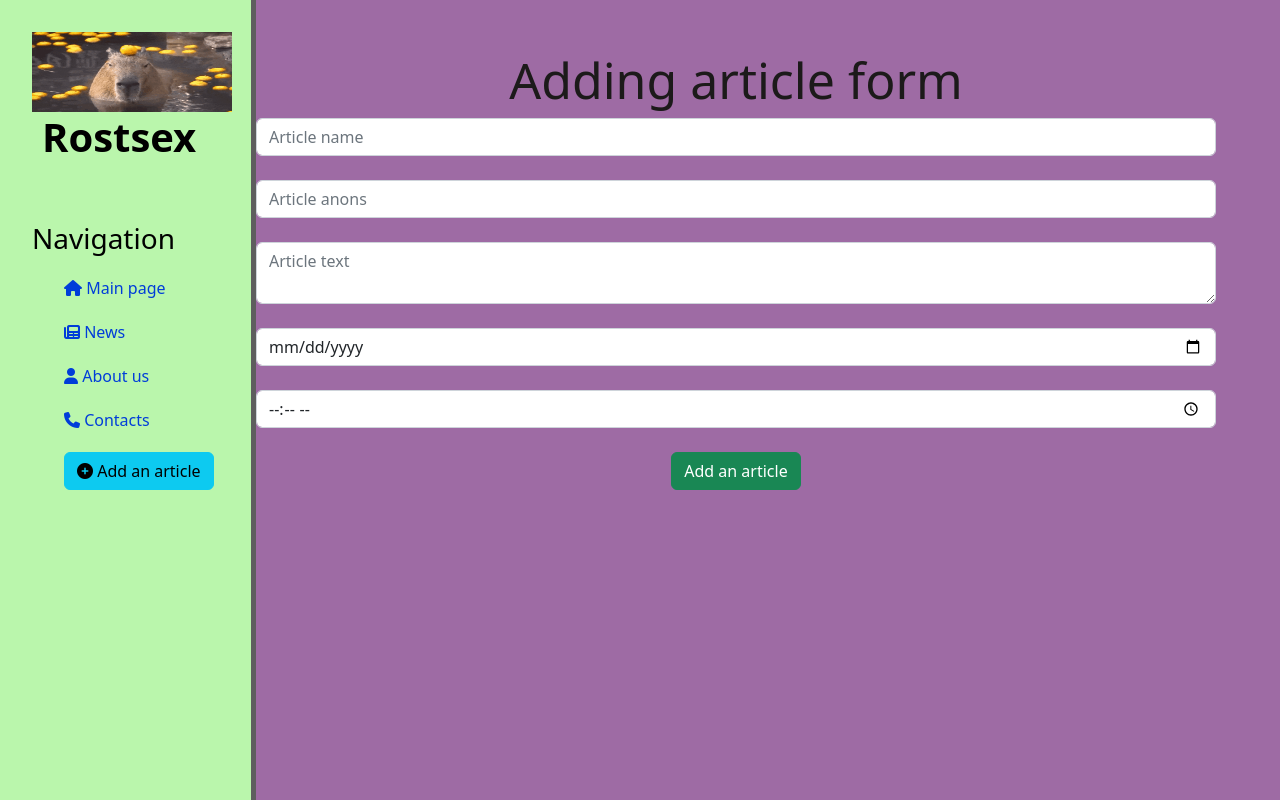
After one commit to LeapSunrise/first-page, a Django app: page /news_page/create in a window 1280 px wide. The commit adds this page. Run offline with Django 4.2, Linux system fonts and the light colour scheme.

Commit message:
add_new_article_page and add_new_article_form created.

```diff
--- a/FirstPage/main_site/templates/main_site/layout.html
+++ b/FirstPage/main_site/templates/main_site/layout.html
@@ -22,7 +22,7 @@
             <a href="{% url 'news_page' %}"><li><i class="fa-solid fa-newspaper"></i> News</li></a>
             <a href="{% url 'aboutpage' %}"><li><i class="fa-solid fa-user"></i> About us</li></a>
             <a href="{% url 'contactspage' %}"><li><i class="fa-solid fa-phone"></i> Contacts</li></a>
-            <a href=""><li><button class="btn btn-info"><i class="fas fa-plus-circle"></i> Add an article</button></li></a>
+            <a href="{% url 'create' %}"><li><button class="btn btn-info"><i class="fas fa-plus-circle"></i> Add an article</button></li></a>
         </ul>
     </aside>
     <main>
--- /dev/null
+++ b/FirstPage/news_page/templates/news_page/create.html
@@ -0,0 +1,17 @@
+{% extends 'main_site/layout.html' %}
+
+{% block title %}Adding article form{% endblock %}
+
+{% block content  %}
+    <div class="features">
+        <h1>Adding article form</h1>
+        <form method="post" action="">
+          <input type="text" placeholder="Article name" class="form-control" ><br>
+          <input type="text" placeholder="Article anons" class="form-control" ><br>
+          <textarea class="form-control" placeholder="Article text"></textarea><br>
+          <input type="date" class="form-control" ><br>
+          <input type="time" class="form-control" ><br>
+          <button class="btn btn-success" type="submit">Add an article</button>
+        </form>
+    </div>
+{% endblock %}
--- a/FirstPage/news_page/urls.py
+++ b/FirstPage/news_page/urls.py
@@ -3,4 +3,5 @@ from . import views
 
 urlpatterns = [
     path('', views.news_page, name='news_page'),
+    path('create', views.create, name='create')
 ]
--- a/FirstPage/news_page/views.py
+++ b/FirstPage/news_page/views.py
@@ -1,11 +1,16 @@
 from django.shortcuts import render
 from .models import Articles
 
+# DO NOT ADD "/" BEFORE NEWS_PAGE PATH
 
 def news_page(request):
     news = Articles.objects.order_by('-date')
     return render(request, 'news_page/news_page.html', {'news': news})
 
 
+def create(request):
+    return render(request, 'news_page/create.html')
+
+
 def website_under_construction(request):
     return render(request, 'news_page/unavailable_page.html')
```
